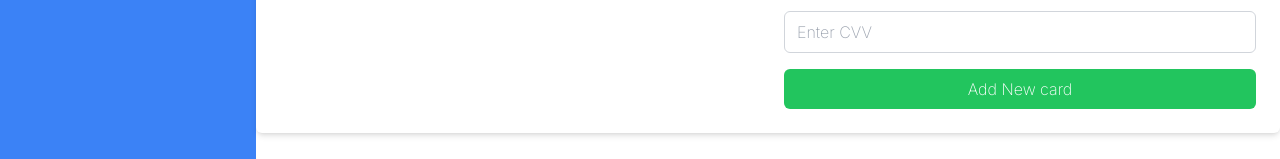
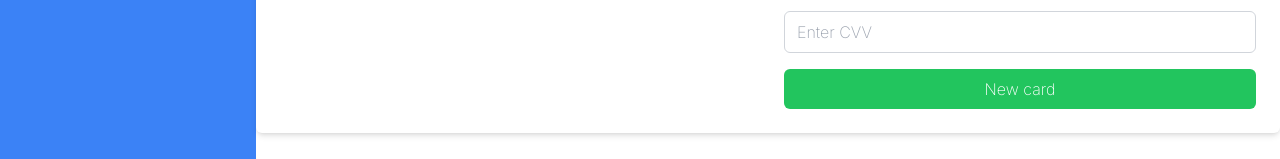
Before and after one commit to KIPOKA/Car-renting-web-application-, a React (Vite) app: page /payment in a window 1280 px wide. Shown: the part 427-586 px from the top of the page. Built offline with nearby package versions, Linux system fonts and the light colour scheme.

Commit message:
version 4

```diff
--- a/src/pages/Payment.jsx
+++ b/src/pages/Payment.jsx
@@ -159,7 +159,7 @@ const Payment = () => {
               type="submit"
               className="w-full bg-green-500 text-white py-2 px-4 rounded-md hover:bg-green-700 focus:outline-none focus:ring-2 focus:ring-green-500"
             >
-              Add New card
+              New card
             </button>
           </form>
         </div>
```
